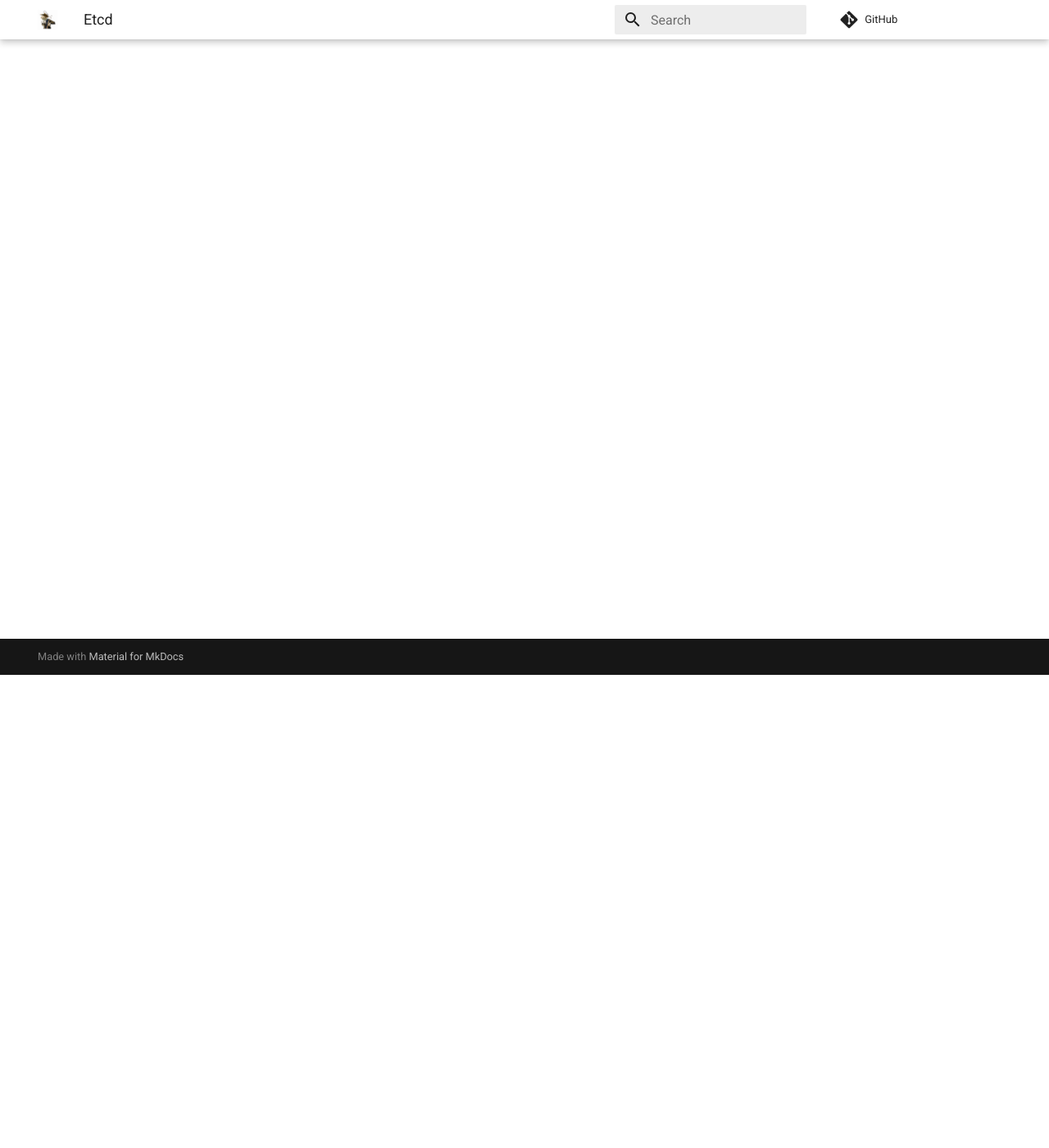
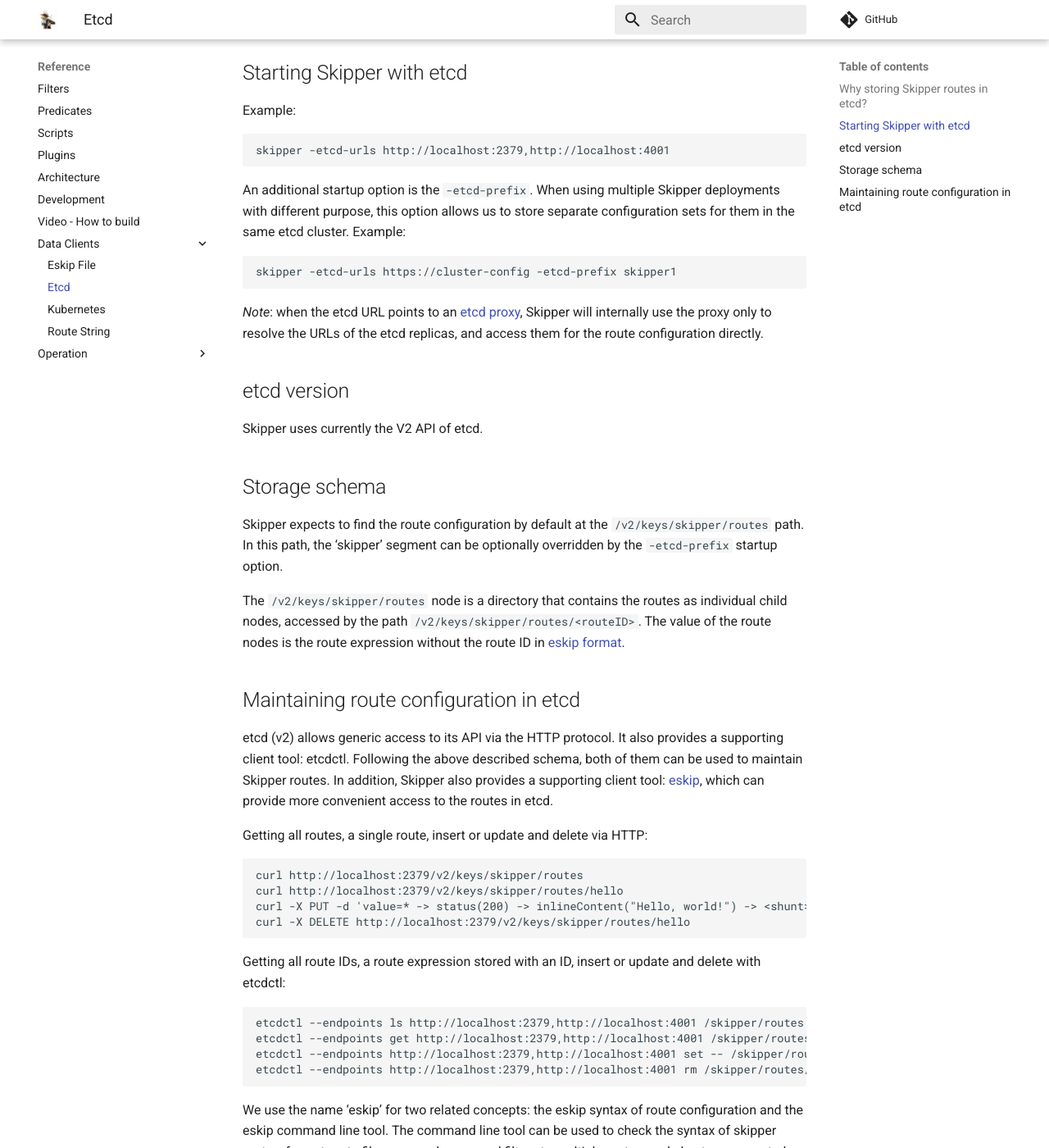
Before and after one commit to zalando/skipper, an MkDocs documentation site: the page built from docs/data-clients/etcd.md, in a window 1280 px wide and 1400 px high, scrolled down 577 px. Shown: the whole window at 82% size. Built offline with MkDocs 1.6.1 and Material for MkDocs 9.7.7, drawn with Linux system fonts in a browser that asks for light colours; comment, search, counter and statistics services are not loaded; some of the changed text lies outside the part shown.

Commit message:
provide documentation on etcd usage
Signed-off-by: Arpad Ryszka <arpad.ryszka@gmail.com>

````diff
--- a/docs/data-clients/etcd.md
+++ b/docs/data-clients/etcd.md
@@ -1,3 +1,116 @@
-# ETCD
+# etcd
 
-TODO
+etcd is an open-source distributed key value store:
+[https://github.com/etcd-io/etcd](https://github.com/etcd-io/etcd). Skipper can use it as a route configuration
+storage and continuously synchronize the routing from etcd.
+
+## Why storing Skipper routes in etcd?
+
+When running multiple Skipper instances, changing the configuration of each instance by accessing the instances
+directly on the fly can be complex and error-prone, e.g. to changing the configuration file on every server.
+With etcd, we need to update the routes only in etcd and each Skipper instance will synchronize its routing from
+the new version.
+
+Further benefits of using etcd are improved resiliency and the usage of a standard configuration storage for
+various system components of a distributed system, not only Skipper.
+
+_Note_: in case of Kubernetes, the standard recommended way is to use the [Kubernetes Ingress
+API](./kubernetes.md).
+
+## Starting Skipper with etcd
+
+Example:
+
+```
+skipper -etcd-urls http://localhost:2379,http://localhost:4001
+```
+
+An additional startup option is the `-etcd-prefix`. When using multiple Skipper deployments with different
+purpose, this option allows us to store separate configuration sets for them in the same etcd cluster. Example:
+
+```
+skipper -etcd-urls https://cluster-config -etcd-prefix skipper1
+```
+
+_Note_: when the etcd URL points to an [etcd proxy](https://coreos.com/etcd/docs/latest/v2/proxy.html), Skipper
+will internally use the proxy only to resolve the URLs of the etcd replicas, and access them for the route
+configuration directly.
+
+## etcd version
+
+Skipper uses currently the V2 API of etcd.
+
+## Storage schema
+
+Skipper expects to find the route configuration by default at the `/v2/keys/skipper/routes` path. In this path,
+the 'skipper' segment can be optionally overridden by the `-etcd-prefix` startup option.
+
+The `/v2/keys/skipper/routes` node is a directory that contains the routes as individual child nodes, accessed
+by the path `/v2/keys/skipper/routes/<routeID>`. The value of the route nodes is the route expression without
+the route ID in [eskip format](https://godoc.org/github.com/zalando/skipper/eskip).
+
+## Maintaining route configuration in etcd
+
+etcd (v2) allows generic access to its API via the HTTP protocol. It also provides a supporting client tool:
+etcdctl. Following the above described schema, both of them can be used to maintain Skipper routes. In addition,
+Skipper also provides a supporting client tool: [eskip](https://godoc.org/github.com/zalando/skipper/cmd/eskip),
+which can provide more convenient access to the routes in etcd.
+
+Getting all routes, a single route, insert or update and delete via HTTP:
+
+```
+curl http://localhost:2379/v2/keys/skipper/routes
+curl http://localhost:2379/v2/keys/skipper/routes/hello
+curl -X PUT -d 'value=* -> status(200) -> inlineContent("Hello, world!") -> <shunt>' http://localhost:2379/v2/keys/skipper/routes/hello
+curl -X DELETE http://localhost:2379/v2/keys/skipper/routes/hello
+```
+
+Getting all route IDs, a route expression stored with an ID, insert or update and delete with etcdctl:
+
+```
+etcdctl --endpoints ls http://localhost:2379,http://localhost:4001 /skipper/routes
+etcdctl --endpoints get http://localhost:2379,http://localhost:4001 /skipper/routes/hello
+etcdctl --endpoints http://localhost:2379,http://localhost:4001 set -- /skipper/routes/hello '* -> status(200) -> inlineContent("Hello, world!") -> <shunt>'
+etcdctl --endpoints http://localhost:2379,http://localhost:4001 rm /skipper/routes/bello
+```
+
+We use the name 'eskip' for two related concepts: the eskip syntax of route configuration and the eskip command
+line tool. The command line tool can be used to check the syntax of skipper routes, format route files, prepend
+or append filters to multiple routes, and also to access etcd.
+
+Getting all routes, a single route, insert or update and delete with eskip:
+
+```
+eskip print -etcd-urls http://localhost:2379,http://localhost:4001
+eskip print -etcd-urls http://localhost:2379,http://localhost:4001 | grep hello
+eskip upsert -etcd-urls http://localhost:2379,http://localhost:4001 -routes 'hello: * -> status(200) -> inlineContent("Hello, world!") -> <shunt>'
+eskip delete -etcd-urls http://localhost:2379,http://localhost:4001 -ids hello
+```
+
+When storing multiple configuration sets in etcd, we can use the `-etcd-prefix` to distinguish between them.
+
+Instead of using routes inline, it may be more convenient to edit them in a file and store them in etcd directly
+from the file.
+
+Contents of example.eskip:
+
+```
+hello: * -> status(200) -> inlineContent("Hello, world!") -> <shunt>;
+helloTest: Path("/test") -> status(200) -> inlineContent("Hello, test!") -> <shunt>;
+```
+
+Updating those routes in etcd that are defined in the file, or inserting them from the file in case they don't
+exist yet in etcd:
+
+```
+eskip upsert -etcd-urls http://localhost:2379,http://localhost:4001 example.eskip
+```
+
+The above command won't modify or delete those routes, whose ID is missing from example.eskip. To fully sync a
+set of routes from a file to etcd, use the reset subcommand:
+
+```
+eskip reset -etcd-urls http://localhost:2379,http://localhost:4001 example.eskip
+```
+
+For more information see the [documentation](https://godoc.org/github.com/zalando/skipper/cmd/eskip) or `eskip -help`.
````
